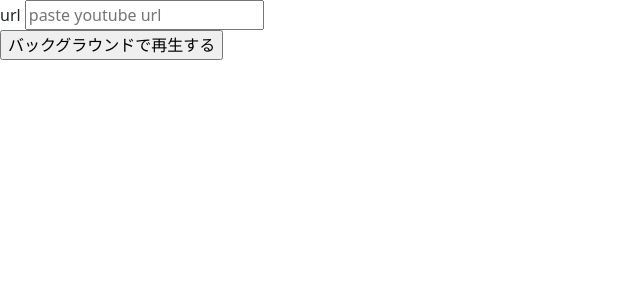
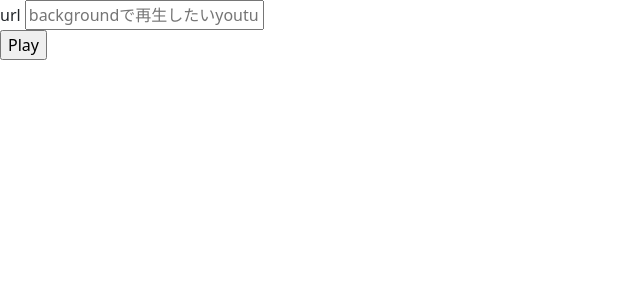
Before and after one commit to RyosukeDTomita/youtube_bg, a Django app: page /play/background/ in a window 1280 px wide. Shown: the top 300 px of the page, without its empty margins (0-640 px from the left). Run offline with Django 3.2, Linux system fonts and the light colour scheme.

Commit message:
get url from browser

```diff
--- a/downloader/urls.py
+++ b/downloader/urls.py
@@ -1,7 +1,9 @@
 from django.urls import path
-from .views import use_youtube_dl
+from .views import PlayMusic
 
 
 urlpatterns = [
-        path('background/', use_youtube_dl)
+        path('background/',
+             PlayMusic.as_view(),
+             name='get_url'),
         ]
--- a/downloader/views.py
+++ b/downloader/views.py
@@ -1,14 +1,26 @@
 from django.shortcuts import render
 from django.urls import reverse_lazy
-from django.http import HttpResponse
+from django.views import View
 from downloader.youtube_dl_org import youtube_dl
 
 
-#class PlayMusic(viewjkkk)
-def use_youtube_dl(request):
+class PlayMusic(View):
+    def get(self, request):
+        context = {
+                'message': "backgroundで再生したいyoutubeのurlを入力"
+        }
+        return render(request, 'get_url.html', context)
+    def post(self, request):
+        context = {
+                'message': "Downloading ..."
+        }
+        print(request.POST['url'])
+        return render(request, 'get_url.html', context)
+        #url = request.POST['url']
+        #print(url)
+        #youtube_dl.main(['-x', '--audio-format', 'mp3', '-o', 'tmp.mp3', url])
+#def use_youtube_dl(request):
     #template_name = 'get_url.html'
-    #youtube_dl.main(['-x', '--audio-format', 'mp3', '-o', 'tmp.mp3', 'https://www.youtube.com/watch?v=eKoD2CRr_KA'])
     #print(url)
 
     #return HttpResponse("hello, world")
-    return render(request, 'get_url.html')
--- a/templates/get_url.html
+++ b/templates/get_url.html
@@ -1,3 +1,5 @@
+<!-- vim: set sw=2 ts=2 sts=2: -->
+<!doctype html>
 <html>
   <head>
   <meta charset="utf-8">
@@ -8,15 +10,15 @@
 
   <title>play youtube bg</title>
   </head>
-
   <body>
-    <form action="play/background/" method="post">
+    <form action="/play/background/" method="post">
       {% csrf_token %}
       <div>
         <label for="url">url</label>
-        <input type="text" id="url" name="url" placeholder="paste youtube url">
+        <!--<input type="text" id="url" name="url" placeholder="paste youtube url">-->
+        <input type="text" id="url" name="url" placeholder={{ message }}> <!--アプリのviews.pyのcontextから受け取った値がmessageに格納される-->
       </div>
-      <input type="submit" value="バックグラウンドで再生する">
+      <input type="submit" value="Play">
     </form>
   </body>
 </html>
```
Also changed, not shown: memo.md (+5 -1 lines).
